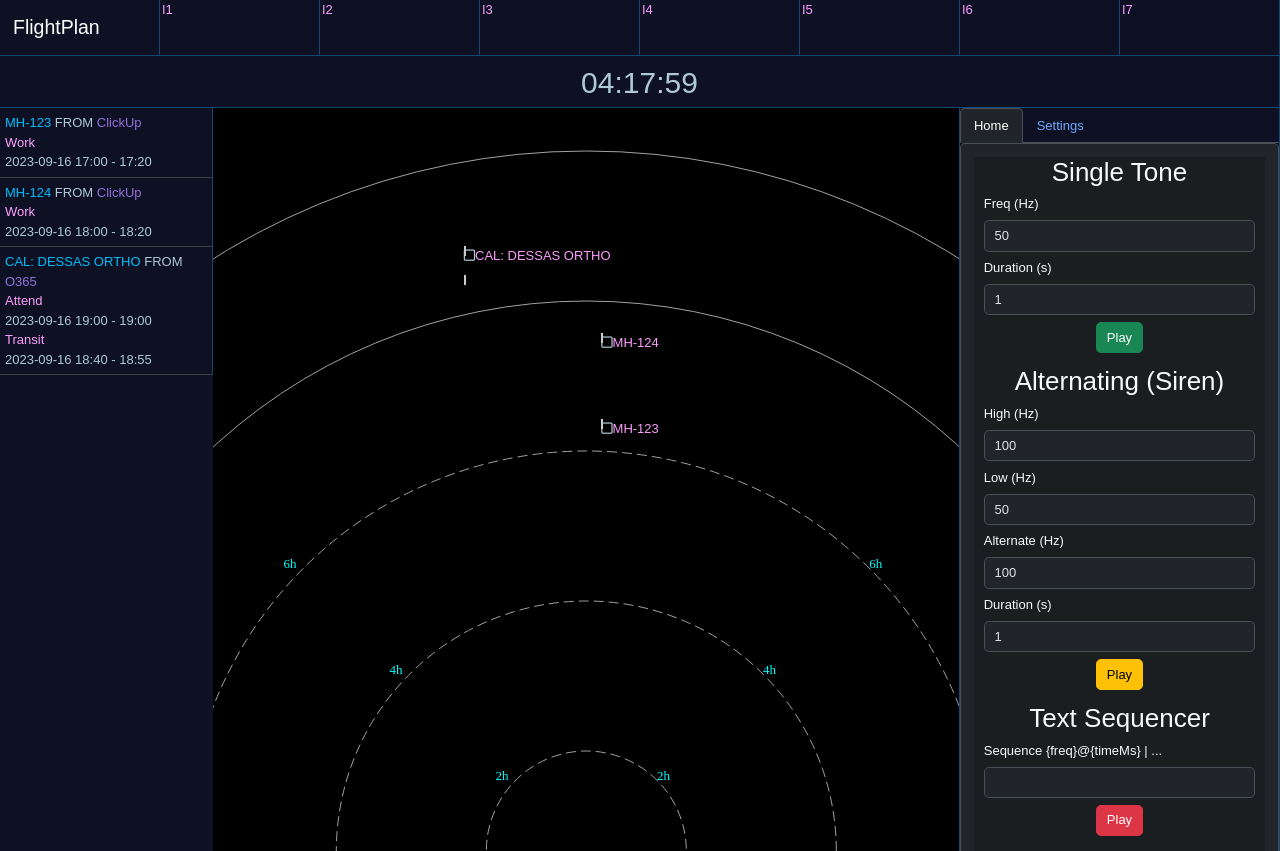
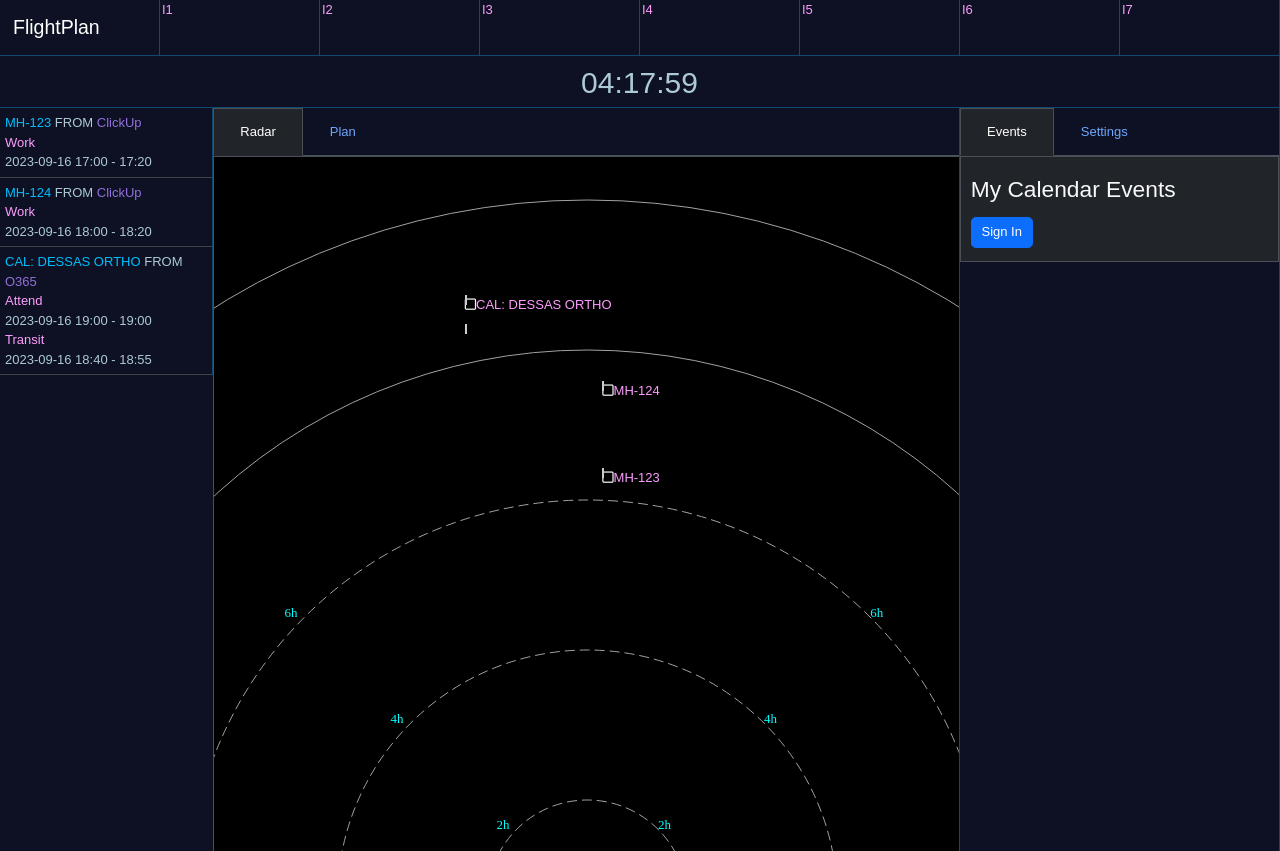
Before and after one commit to armunro/flightplan, a Vue app: page / in a window 1280 px wide. Built offline with nearby package versions, Linux system fonts and the light colour scheme; a web font is replaced by a local one.

Commit message:
Tab page support updates

```diff
--- a/package.json
+++ b/package.json
@@ -9,6 +9,8 @@
     "preview": "vite preview"
   },
   "dependencies": {
+    "@azure/msal-browser": "^4.11.0",
+    "axios": "^1.8.4",
     "vue": "^3.5.13"
   },
   "devDependencies": {
--- a/src/assets/css/flightplan.css
+++ b/src/assets/css/flightplan.css
@@ -117,8 +117,12 @@ nav {
 .navbar-brand {
     font-size: 1.5rem
 }
-
-
+/* Tabs and Pages*/
+.nav-item.fp-tab {}
+.nav-item.fp-tab button{border-radius: 0 !important;
+    padding: 1rem 2rem;
+}
+.tab-content.fp-tab-content {border-radius: 0 !important; padding:0 !important;}
 .task-card {
     padding: 5px;
 
--- /dev/null
+++ b/src/components/Events.vue
@@ -0,0 +1,91 @@
+<template>
+  <div class="container mt-4">
+    <h3>My Calendar Events</h3>
+    <button v-if="!account" class="btn btn-primary mb-3" @click="signIn">Sign In</button>
+    <button v-else class="btn btn-secondary mb-3" @click="signOut">Sign Out</button>
+
+    <ul class="list-group" v-if="events.length">
+      <li class="list-group-item" v-for="event in events" :key="event.id">
+        <strong>{{ event.subject }}</strong><br />
+        {{ new Date(event.start.dateTime).toLocaleString() }} - {{ new Date(event.end.dateTime).toLocaleString() }}
+      </li>
+    </ul>
+    <p v-else-if="account">No events found.</p>
+  </div>
+</template>
+
+<script setup>
+import { ref, onMounted } from 'vue'
+import * as msal from '@azure/msal-browser'
+import axios from 'axios'
+
+const clientId = '3c85e963-3398-4c16-b007-d96de320e224' // Replace with your actual client ID
+
+const msalInstance = new msal.PublicClientApplication({
+  auth: {
+    clientId,
+    redirectUri: window.location.origin,
+  },
+  cache: {
+    cacheLocation: 'localStorage',
+  },
+})
+
+const account = ref(null)
+const events = ref([])
+
+const signIn = async () => {
+  try {
+    const loginResponse = await msalInstance.loginPopup({
+      scopes: ['User.Read', 'Calendars.Read'],
+    })
+    account.value = loginResponse.account
+    await getCalendarEvents()
+  } catch (err) {
+    console.error('Login failed', err)
+  }
+}
+
+const signOut = () => {
+  msalInstance.logoutPopup()
+  account.value = null
+  events.value = []
+}
+
+const getAccessToken = async () => {
+  const response = await msalInstance.acquireTokenSilent({
+    scopes: ['Calendars.Read'],
+    account: msalInstance.getAllAccounts()[0],
+  })
+  return response.accessToken
+}
+
+const getCalendarEvents = async () => {
+  try {
+    const token = await getAccessToken()
+    const res = await axios.get('https://graph.microsoft.com/v1.0/me/events', {
+      headers: {
+        Authorization: `Bearer ${token}`,
+      },
+    })
+    events.value = res.data.value
+  } catch (err) {
+    console.error('Fetching calendar events failed', err)
+  }
+}
+
+onMounted(async () => {
+  await msalInstance.initialize()
+  const currentAccounts = msalInstance.getAllAccounts()
+  if (currentAccounts.length > 0) {
+    account.value = currentAccounts[0]
+    await getCalendarEvents()
+  }
+})
+</script>
+
+<style scoped>
+h3 {
+  margin-bottom: 1rem;
+}
+</style>
--- a/src/components/Layout.vue
+++ b/src/components/Layout.vue
@@ -1,20 +1,13 @@
 <script setup>
-import { defineProps } from 'vue'
+import {defineProps, onMounted} from 'vue'
 import CardList from "./CardList.vue"
 import Radar from "./Radar/Radar.vue"
-import Tone from "./Tone.vue";
 import TabPages from "./TabPages.vue";
-import Test from "./Test.vue";
 import Timer from "./Timer.vue";
+import Events from "./Events.vue";
+import PlanEditor from "./PlanEditor.vue";
 
-
-
-const myPages = [
-  { title: 'Home', component: Tone },
-  { title: 'Settings', component: Timer }
-]
-
-const props = defineProps({
+const { waypoints, time } = defineProps({
   waypoints: {
     type: Array,
     default: () => []
@@ -24,6 +17,20 @@ const props = defineProps({
     default: () => ""
   }
 })
+
+const rightPages = [
+  { title: 'Events', component: Events, },
+  { title: 'Settings', component: Timer }
+]
+const middlePages = [
+  { title: 'Radar', component: Radar, props:{ width:700, height:600,waypoints: waypoints } },
+  { title: 'Plan', component: PlanEditor, props:{ width:700, height:600,WAYPOINTS: waypoints } },
+
+]
+
+onMounted(() => {
+})
+
 </script>
 
 <template>
@@ -53,10 +60,10 @@ const props = defineProps({
         </div>
       </div>
       <div id="fp-radar-viewport" class="col-md-7 fp-frame overflow-hidden" style="border-right: 1px solid #134970FF">
-        <Radar :width="700" :height="600" :waypoints="waypoints" />
+        <TabPages :pages="middlePages"></TabPages>
       </div>
       <div class="col-md-3 fp-frame">
-        <TabPages :pages="myPages"> </TabPages>
+        <TabPages :pages="rightPages" :tab-position="'top'">  </TabPages>
       </div>
     </div>
   </div>
--- a/src/components/Test.vue
+++ b/src/components/PlanEditor.vue
@@ -3,7 +3,7 @@
 </script>
 
 <template>
-<div>Inop.</div>
+<p>Editor</p>
 </template>
 
 <style scoped>
--- a/src/components/Radar/Radar.vue
+++ b/src/components/Radar/Radar.vue
@@ -2,7 +2,7 @@
   <div
       id="fp-radar-viewport"
       class="fp-radar-container"
-      :style="{ width: trueWidth + 'px', height: trueHeight + 'px', float: 'left' }"
+      :style="{ width: trueWidth + 'px', height: trueHeight + 'px' }"
   >
     <RadarBackground :width="trueWidth" :height="trueHeight" />
     <RadarRanger :width="trueWidth" :height="trueHeight" />
--- a/src/components/TabPages.vue
+++ b/src/components/TabPages.vue
@@ -1,6 +1,8 @@
 <template>
-    <ul class="nav nav-tabs">
-      <li class="nav-item" v-for="(page, index) in pages" :key="index">
+  <div :class="containerClass">
+    <!-- Tabs -->
+    <ul class="nav nav-tabs" :class="navClass" v-if="isTabTopOrLeft">
+      <li class="nav-item fp-tab" v-for="(page, index) in pages" :key="index">
         <button
             class="nav-link"
             :class="{ active: activeTab === index }"
@@ -11,27 +13,87 @@
       </li>
     </ul>
 
-    <div class="tab-content p-3 border rounded bg-dark text-light">
-      <component :is="pages[activeTab].component" />
+    <!-- Content -->
+    <div class="tab-content fp-tab-content p-3 border bg-dark text-light" :class="contentClass">
+      <component :is="pages[activeTab].component" v-bind="pages[activeTab].props" />
     </div>
+
+    <!-- Tabs (bottom/right) -->
+    <ul class="nav nav-tabs" :class="navClass" v-if="!isTabTopOrLeft">
+      <li class="nav-item fp-tab" v-for="(page, index) in pages" :key="index">
+        <button
+            class="nav-link"
+            :class="{ active: activeTab === index }"
+            @click="activeTab = index"
+        >
+          {{ page.title }}
+        </button>
+      </li>
+    </ul>
+  </div>
 </template>
 
 <script setup>
-import { ref } from 'vue'
+import { ref, computed, defineProps } from 'vue'
 
 const props = defineProps({
   pages: {
     type: Array,
     required: true,
-    // Expected format: [{ title: 'Tab Name', component: SFC }]
+    // Format: [{ title: 'Tab Name', component: SFC, props: PROPS }]
+  },
+  tabPosition: {
+    type: String,
+    default: 'top',
+    validator: val => ['top', 'bottom', 'left', 'right'].includes(val),
   }
 })
 
 const activeTab = ref(0)
+
+const isTabTopOrLeft = computed(() =>
+    props.tabPosition === 'top' || props.tabPosition === 'left'
+)
+
+const containerClass = computed(() => {
+  if (props.tabPosition === 'left') return 'd-flex flex-row'
+  if (props.tabPosition === 'right') return 'd-flex flex-row-reverse'
+  return ''
+})
+
+const navClass = computed(() => {
+  if (props.tabPosition === 'left' || props.tabPosition === 'right') {
+    return 'flex-column vertical-tabs me-3'
+  }
+  if (props.tabPosition === 'bottom') {
+    return 'mt-3'
+  }
+  return ''
+})
+
+const contentClass = computed(() => {
+  if (props.tabPosition === 'left' || props.tabPosition === 'right') {
+    return 'flex-fill'
+  }
+  return ''
+})
+
+
 </script>
 
 <style scoped>
 .nav-tabs .nav-link {
   cursor: pointer;
 }
+
+.vertical-tabs .nav-link {
+  text-align: left;
+  white-space: nowrap;
+  border-radius: 0;
+}
+
+.vertical-tabs .nav-link.active {
+  background-color: #343a40;
+  color: #fff;
+}
 </style>
```
Also changed, not shown: 1 other file (tests, documents, lock files or other folders).
